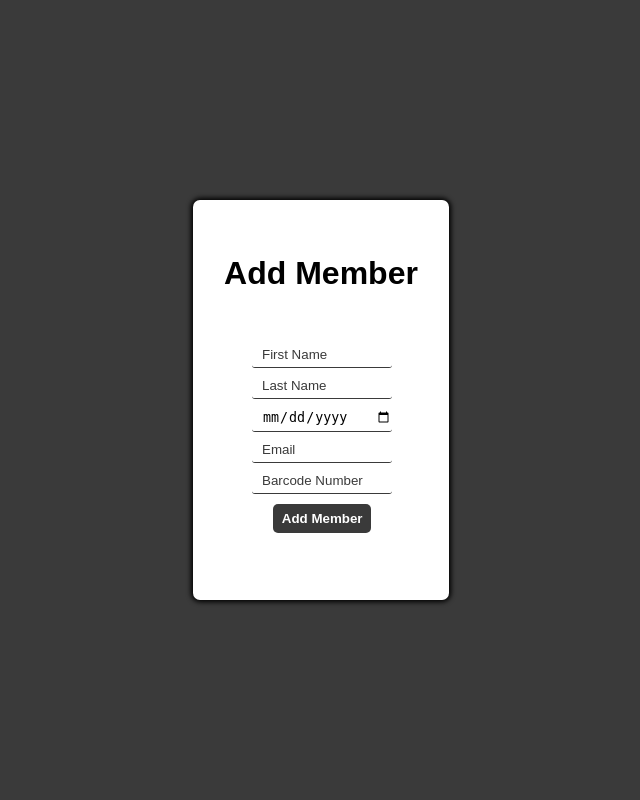
After one commit to MikeSumner17/software-engineering-project, a PHP site: page /add_member/addmember.html in a window 1280 px wide. The commit adds this page. Shown: the whole page, without its empty margins (319-959 px from the left). Run offline with PHP 8.4, Linux system fonts and the light colour scheme.

Commit message:
Add files via upload

```diff
--- /dev/null
+++ b/add_member/addmember.css
@@ -0,0 +1,113 @@
+html {
+    height: 100%;
+    width: 100%;
+  }
+
+  body {
+    min-height: 100vh;
+    min-width: 100vw;
+    margin: 0;
+    font-family: Arial, Helvetica, sans-serif;
+    display: grid;
+    justify-items: center;
+    align-items: center;
+    background-color: #3a3a3a;
+  }
+
+  #main-holder {
+    width: 20%;
+    height: 50%;
+    display: grid;
+    justify-items: center;
+    align-items: center;
+    background-color: white;
+    border-radius: 7px;
+    box-shadow: 0px 0px 5px 2px black;
+  }
+
+  #login-page-image-holder{
+    display: grid;
+    justify-items: center;
+    align-items: center;
+    align-self: center;
+  }
+
+  img {
+    height: 75%;
+    width: 75%;
+    margin-bottom: 25px;
+  }
+
+  #login-error-msg-holder {
+    width: 100%;
+    height: 100%;
+    display: grid;
+    justify-items: center;
+    align-items: center;
+  }
+
+  #login-error-msg {
+    width: 23%;
+    text-align: center;
+    margin: 0;
+    padding: 5px;
+    font-size: 12px;
+    font-weight: bold;
+    color: #8a0000;
+    border: 1px solid #8a0000;
+    background-color: #e58f8f;
+    opacity: 0;
+  }
+
+  #error-msg-second-line {
+    display: block;
+  }
+
+  #login-form {
+    align-self: flex-start;
+    width: 50%;
+    display: grid;
+    justify-items: center;
+    align-items: center;
+  }
+
+  .login-form-field::placeholder {
+    color: #3a3a3a;
+  }
+
+  .login-form-field {
+    border: none;
+    width: 100%;
+    border-bottom: 1px solid #3a3a3a;
+    margin-bottom: 10px;
+    border-radius: 3px;
+    outline: none;
+    padding: 0px 0px 5px 10px;
+  }
+
+  #login-form-submit {
+    width: 75%;
+    padding: 7px;
+    border: none;
+    border-radius: 5px;
+    color: white;
+    font-weight: bold;
+    background-color: #3a3a3a;
+    cursor: pointer;
+    outline: none;
+    font-style: normal;
+  }
+
+  #create-account-button {
+    width: 75%;
+    padding: 7px;
+    border: none;
+    border-radius: 5px;
+    color: white;
+    font-weight: bold;
+    background-color: #3a3a3a;
+    cursor: pointer;
+    outline: none;
+    margin-top: 5px;
+
+  }
--- /dev/null
+++ b/add_member/addmember.html
@@ -0,0 +1,41 @@
+<!DOCTYPE html>
+<html lang="en">
+
+<head>
+  <meta charset="UTF-8">
+  <meta name="viewport" content="width=device-width, initial-scale=1.0">
+  <title>Add Member</title>
+  <link rel="stylesheet" href="addmember.css">
+  <script defer src="addmember.js"></script>
+</head>
+
+<body>
+  <div id="main-holder">
+    <h1 id="login-header">Add Member
+    </h1>
+
+    <form action="addmember.php" method="post" id="login-form">
+      <input type="text" name="firstname" id="firstname" class="login-form-field" placeholder="First Name" required>
+      <input type="text" name="lastname" id="lastname" class="login-form-field" placeholder="Last Name" required>
+      <input type="date" name="dob" id="dob" class="login-form-field" placeholder="Date of Birth" required>
+      <input type="text" name="email" id="email" class="login-form-field" placeholder="Email" required>
+      <input type="text" name="barcode" id="barcode" class="login-form-field" placeholder="Barcode Number" required>
+      <!--
+      <p>Membership Level:</p>
+      <div>
+        <input type="radio" id="contactChoice1"
+         name="contact" value="Standard">
+        <label for="contactChoice1">Standard</label><br>
+
+        <input type="radio" id="contactChoice2"
+         name="contact" value="Platinum">
+        <label for="contactChoice2">Platinum</label><br><br>
+      </div>
+      -->
+      <input type="submit" value="Add Member" id="login-form-submit">
+    </form>
+
+  </div>
+</body>
+
+</html>
--- a/authenticate.php
+++ b/authenticate.php
@@ -38,7 +38,7 @@ if ($stmt = $con->prepare('SELECT password FROM users WHERE user_name = ?')) {
             $_SESSION['loggedin'] = TRUE;
             $_SESSION['name'] = $_POST['username'];
             $_SESSION['id'] = $id;
-            header('Location: main.php');
+            header("Location: main/main.html");
         } else {
             // Incorrect password
             ?><script> alert("Incorrect Username and/or Password"); window.history.back();</script><?php
--- a/index.js
+++ b/index.js
@@ -5,5 +5,5 @@ const createAccountButton = document.getElementById("create-account-button");
 
 createAccountButton.addEventListener("click", (e) => {
     e.preventDefault();
-    window.location.href = "createaccount.html";
+    window.location.href = ('create_account/createaccount.html');
 })
--- /dev/null
+++ b/main/logout.php
@@ -0,0 +1,6 @@
+<?php
+session_start();
+session_destroy();
+// Redirect to the login page:
+header('Location: ../index.html');
+?>
--- /dev/null
+++ b/main/main.js
@@ -0,0 +1,6 @@
+const addMemberButton = document.getElementById("#addmember");
+
+addMemberButton.addEventListener("click", (e) => {
+    e.preventDefault();
+    window.location.href = "../add_member/addmember.html";
+})
```
Also changed, not shown: add_member/addmember.php (added, +38 -0 lines), create_account/createaccount.css (added, +113 -0 lines), create_account/createaccount.html (added, +29 -0 lines), create_account/register.php (added, +52 -0 lines), main/main.css (added, +33 -0 lines), main/main.html (added, +19 -0 lines), main/main.php (added, +29 -0 lines), create_account/Barbell image.jpg (added).
